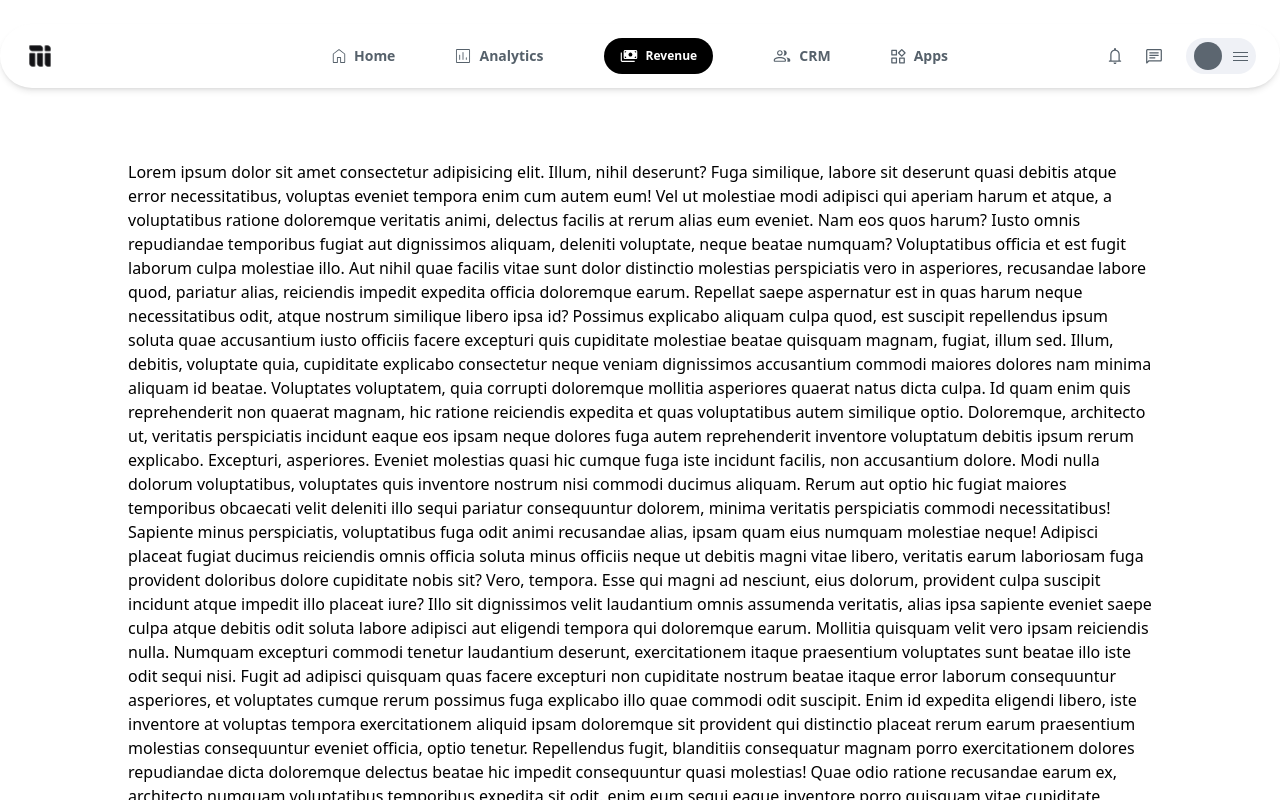
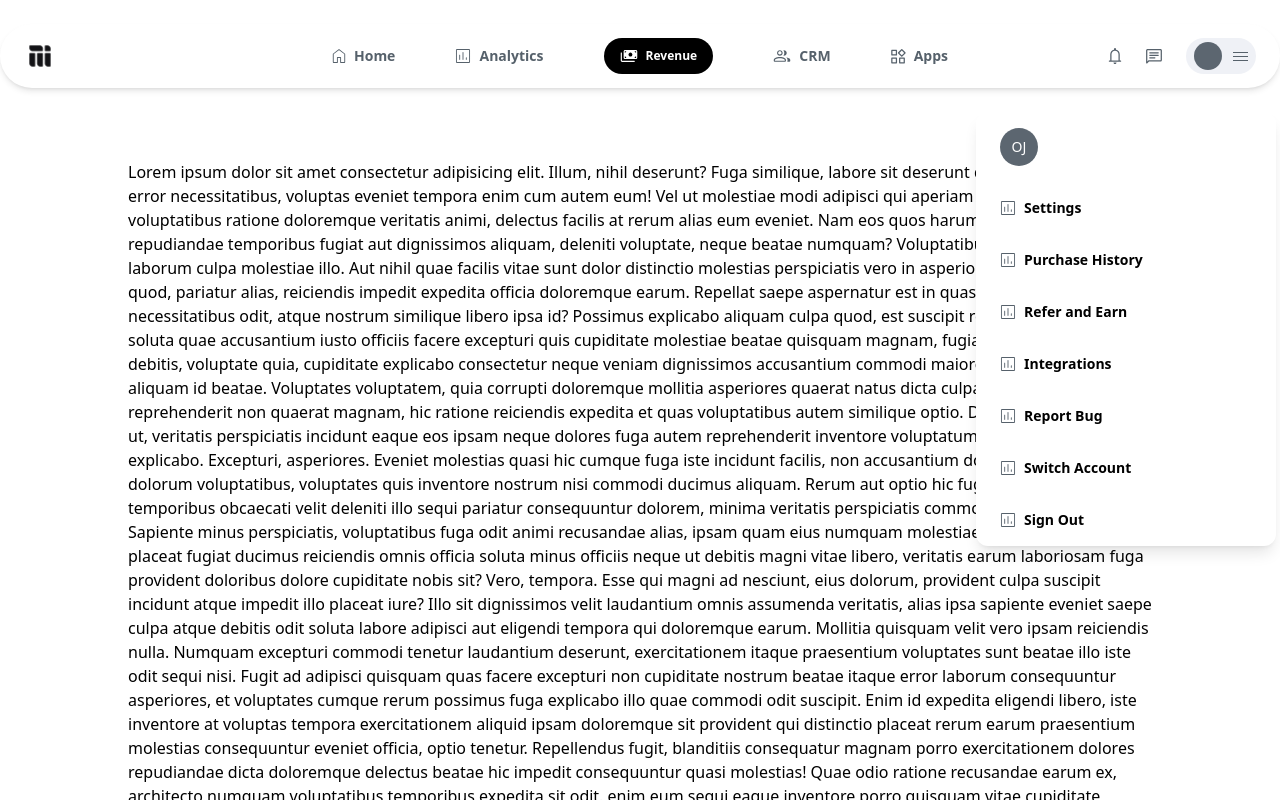
Before and after one commit to Perebonilado/mainstack, a Next.js app: page / in a window 1280 px wide. Both pictures are taken after a click on the element 1221 px from the left and 56 px from the top of the page. Built offline with nearby package versions, Linux system fonts and the light colour scheme; no server answers.

Commit message:
side bar rendered

```diff
--- a/@shared/Avatar/styles.module.css
+++ b/@shared/Avatar/styles.module.css
@@ -11,5 +11,5 @@
 }
 
 .lg {
-  @apply h-[32px] w-[32px];
+  @apply h-[38px] w-[38px];
 }
--- a/@shared/MenuToggler.tsx
+++ b/@shared/MenuToggler.tsx
@@ -6,9 +6,9 @@ interface Props {
   handleClick?: () => void;
 }
 
-const MenuToggler: FC<Props> = ({ usernameAbbreviation }) => {
+const MenuToggler: FC<Props> = ({ usernameAbbreviation, handleClick }) => {
   return (
-    <div className="bg-[#EFF1F6] w-[70px] h-[36px] rounded-full p-2 px-2 flex justify-between items-center cursor-pointer">
+    <div className="bg-[#EFF1F6] w-[70px] h-[36px] rounded-full p-2 px-2 flex justify-between items-center cursor-pointer" onClick={handleClick}>
       <Avatar fallback={usernameAbbreviation} size="md" />
       <div className="flex flex-col gap-[3px]">
         <div className="w-[15px] h-[1px] bg-[#56616B]"></div>
--- a/@shared/Navbar.tsx
+++ b/@shared/Navbar.tsx
@@ -1,4 +1,4 @@
-import React, { FC, useEffect } from "react";
+import React, { FC, useEffect, useState } from "react";
 import Logo from "./Logo";
 import Button from "./Button";
 import HomeIcon from "../@icons/HomeIcon";
@@ -11,18 +11,33 @@ import ChatIcon from "../@icons/ChatIcon";
 import MenuToggler from "./MenuToggler";
 import { useRetrieveUserInfoQuery } from "../api-services/userApi";
 import { useAppLoaderContext } from "../contexts/AppLoaderContext";
+import SideBar from "./SideBar";
 
 const Navbar: FC = () => {
-  const { isLoading, isError, data } = useRetrieveUserInfoQuery("");
-  const { setLoading } = useAppLoaderContext()
+  const [isSideBar, setIsSideBar] = useState(false);
+  const { isLoading, error, data } = useRetrieveUserInfoQuery("");
+  const { setLoading } = useAppLoaderContext();
 
-  useEffect(()=>{
-    setLoading(isLoading)
-  },[isLoading])
+  useEffect(() => {
+    setLoading(isLoading);
+  }, [isLoading]);
 
   return (
     <>
-      <div className="w-screen absolute top-0 h-10 left-1/2 -translate-x-1/2 bg-white max-w-screen-xl z-20"></div>
+      <div className="w-screen absolute top-0 h-10 left-1/2 -translate-x-1/2 bg-white max-w-screen-xl z-20">
+        <div className="h-0 relative">
+          {isSideBar && (
+            <SideBar
+              lastName={data?.lastName || ""}
+              firstName={data?.firstName || ""}
+              email={data?.email || ""}
+              handleClose={() => {
+                isSideBar && setIsSideBar(false);
+              }}
+            />
+          )}
+        </div>
+      </div>
       <nav className="w-screen absolute top-6 left-1/2 -translate-x-1/2 h-16 rounded-full shadow-md bg-white max-w-screen-xl z-30 py-3 px-6 flex">
         <div className="flex items-center" style={{ flex: 1 }}>
           <Logo />
@@ -51,7 +66,12 @@ const Navbar: FC = () => {
         >
           <Button title="" startIcon={<NotificationIcon />} variant="text" />
           <Button title="" startIcon={<ChatIcon />} variant="text" />
-          <MenuToggler usernameAbbreviation={data?.abbreviation || ""} />
+          <MenuToggler
+            usernameAbbreviation={data?.abbreviation || ""}
+            handleClick={() => {
+              setIsSideBar(() => (isSideBar ? false : true));
+            }}
+          />
         </div>
       </nav>
     </>
--- /dev/null
+++ b/@shared/SideBar.tsx
@@ -0,0 +1,80 @@
+import React, { ElementRef, FC } from "react";
+import Avatar from "./Avatar";
+import Button from "./Button";
+import AnalyticsIcon from "../@icons/AnalyticsIcon";
+import useClickOutside from "../hooks/useClickOutside";
+
+interface Props {
+  handleClose: () => void;
+  lastName: string;
+  firstName: string;
+  email: string;
+}
+
+const SideBar: FC<Props> = ({ handleClose, lastName, firstName, email }) => {
+  const ref = useClickOutside<ElementRef<"div">>(() => handleClose());
+
+  return (
+    <div
+      ref={ref}
+      className="shadow-lg rounded-xl bg-white w-full max-w-[300px] p-6 py-4 absolute top-[7rem] right-1"
+    >
+      <div className="flex items-center gap-3">
+        <Avatar fallback="OJ" size="lg" />
+        <div className="flex flex-col gap-[1px]">
+          <p className="text-black text-lg font-bold">
+            {lastName} {firstName}
+          </p>
+          <p className="text-sm text-[#56616B]">{email}</p>
+        </div>
+      </div>
+
+      <div className="">
+        <Button
+          title="Settings"
+          variant="text"
+          className="!text-black !text-sm mb-8 mt-8"
+          startIcon={<AnalyticsIcon />}
+        />
+        <Button
+          title="Purchase History"
+          variant="text"
+          startIcon={<AnalyticsIcon />}
+          className="!text-black !text-sm mb-8"
+        />
+        <Button
+          title="Refer and Earn"
+          variant="text"
+          startIcon={<AnalyticsIcon />}
+          className="!text-black !text-sm mb-8"
+        />
+        <Button
+          title="Integrations"
+          variant="text"
+          startIcon={<AnalyticsIcon />}
+          className="!text-black !text-sm mb-8"
+        />
+        <Button
+          title="Report Bug"
+          variant="text"
+          startIcon={<AnalyticsIcon />}
+          className="!text-black !text-sm mb-8"
+        />
+        <Button
+          title="Switch Account"
+          variant="text"
+          startIcon={<AnalyticsIcon />}
+          className="!text-black !text-sm mb-8"
+        />
+        <Button
+          title="Sign Out"
+          variant="text"
+          startIcon={<AnalyticsIcon />}
+          className="!text-black !text-sm"
+        />
+      </div>
+    </div>
+  );
+};
+
+export default SideBar;
```
